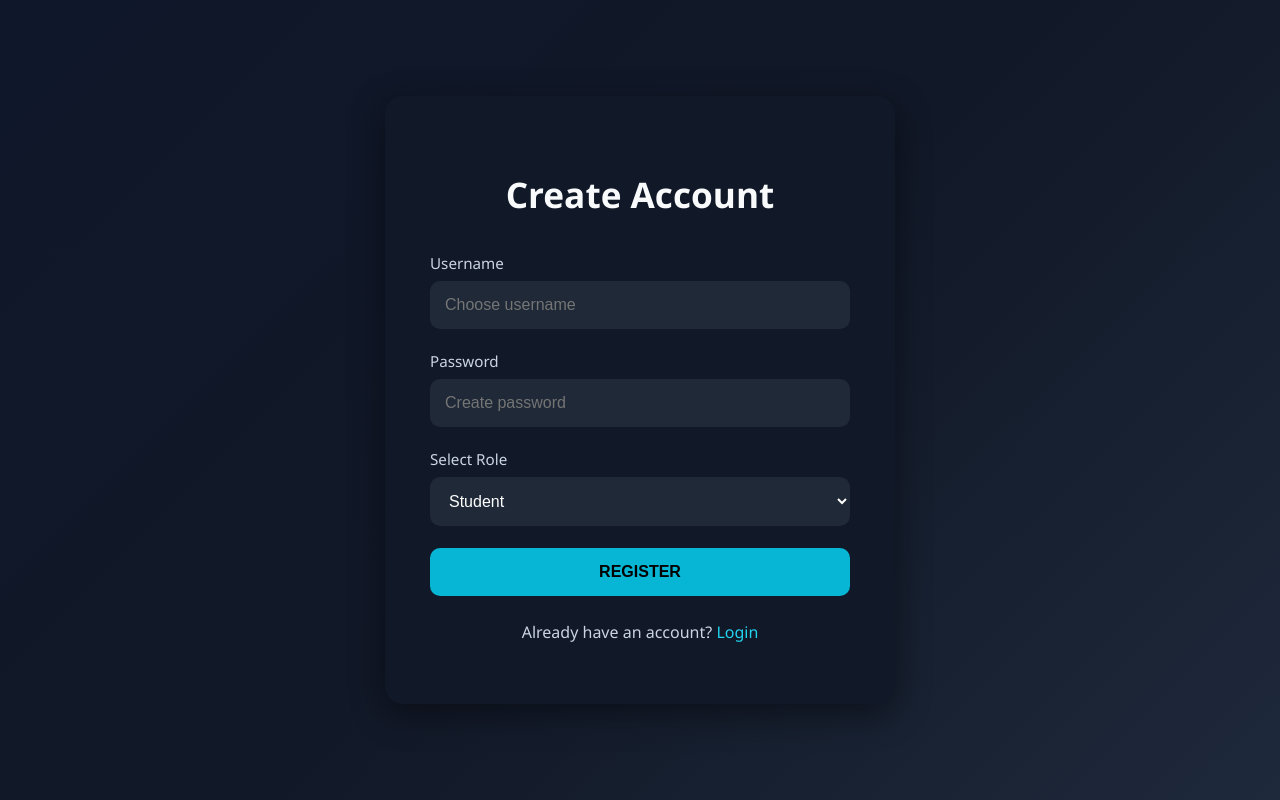
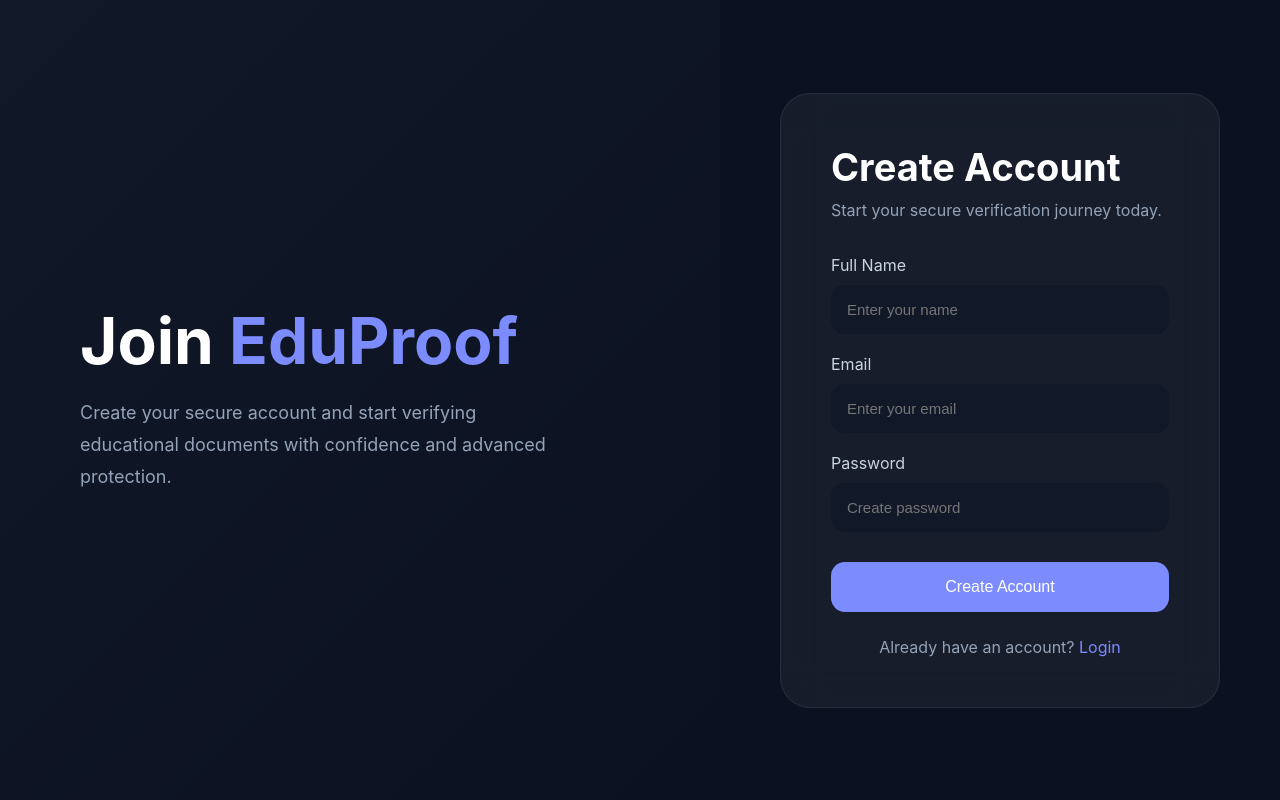
Before and after one commit to Mohammad-Yousuf2272/Eduproof, a Flask app: page /register in a window 1280 px wide. Run offline with Flask 3, Linux system fonts and the light colour scheme.

Commit message:
Enhance register.html with new styles and structure
Updated the register page with improved layout and styles.

```diff
--- a/templates/register.html
+++ b/templates/register.html
@@ -1,45 +1,205 @@
 
 <!DOCTYPE html>
-<html>
+<html lang="en">
 <head>
-<title>Register</title>
-<link rel="stylesheet" href="{{ url_for('static', filename='css/style.css') }}">
+    <meta charset="UTF-8">
+    <meta name="viewport" content="width=device-width, initial-scale=1.0">
+    <title>EduProof Register</title>
+
+    <link rel="stylesheet" href="{{ url_for('static', filename='style.css') }}">
+
+    <style>
+
+        body{
+            margin:0;
+            font-family:'Inter',sans-serif;
+            background:#0B1120;
+            color:white;
+            overflow:hidden;
+        }
+
+        .auth-container{
+            display:flex;
+            min-height:100vh;
+        }
+
+        .auth-left{
+            flex:1;
+            background:linear-gradient(135deg,#111827,#0B1120);
+            display:flex;
+            flex-direction:column;
+            justify-content:center;
+            padding:80px;
+        }
+
+        .auth-left h1{
+            font-size:64px;
+            margin-bottom:20px;
+            line-height:1.1;
+        }
+
+        .auth-left span{
+            color:#7C8CFF;
+        }
+
+        .auth-left p{
+            color:#94A3B8;
+            line-height:1.8;
+            font-size:18px;
+            max-width:500px;
+        }
+
+        .auth-right{
+            flex:1;
+            display:flex;
+            justify-content:center;
+            align-items:center;
+            position:relative;
+        }
+
+        .register-card{
+            width:440px;
+            padding:50px;
+            border-radius:30px;
+            background:rgba(255,255,255,0.05);
+            backdrop-filter:blur(20px);
+            border:1px solid rgba(255,255,255,0.08);
+            animation:fadeUp 1s ease;
+        }
+
+        .register-card h2{
+            font-size:38px;
+            margin-bottom:10px;
+        }
+
+        .register-card p{
+            color:#94A3B8;
+            margin-bottom:35px;
+        }
+
+        .input-group{
+            margin-bottom:20px;
+        }
+
+        .input-group label{
+            display:block;
+            margin-bottom:10px;
+            color:#CBD5E1;
+        }
+
+        .input-group input{
+            width:100%;
+            padding:16px;
+            border:none;
+            outline:none;
+            border-radius:14px;
+            background:#111827;
+            color:white;
+            font-size:15px;
+            transition:0.3s ease;
+        }
+
+        .input-group input:focus{
+            box-shadow:0 0 0 3px rgba(124,140,255,0.3);
+        }
+
+        .register-btn{
+            width:100%;
+            padding:16px;
+            border:none;
+            border-radius:14px;
+            background:#7C8CFF;
+            color:white;
+            font-size:16px;
+            cursor:pointer;
+            transition:0.3s ease;
+            margin-top:10px;
+        }
+
+        .register-btn:hover{
+            transform:translateY(-3px);
+            box-shadow:0 10px 25px rgba(124,140,255,0.35);
+        }
+
+        .bottom-text{
+            text-align:center;
+            margin-top:25px;
+            color:#94A3B8;
+        }
+
+        .bottom-text a{
+            color:#7C8CFF;
+            text-decoration:none;
+        }
+
+        @media(max-width:900px){
+
+            .auth-left{
+                display:none;
+            }
+
+            .auth-right{
+                width:100%;
+                padding:20px;
+            }
+
+            .register-card{
+                width:100%;
+            }
+        }
+
+    </style>
+
 </head>
+
 <body>
 
-<div class="auth-wrapper">
+<div class="auth-container">
 
-<div class="auth-card">
+    <div class="auth-left">
+
+        <h1>Join <span>EduProof</span></h1>
+
+        <p>
+            Create your secure account and start verifying educational documents
+            with confidence and advanced protection.
+        </p>
+
+    </div>
+
+    <div class="auth-right">
+
+        <form class="register-card" method="POST">
 
             <h2>Create Account</h2>
 
-<form method="POST">
+            <p>Start your secure verification journey today.</p>
 
             <div class="input-group">
-<label>Username</label>
-<input name="username" placeholder="Choose username" required>
+                <label>Full Name</label>
+                <input type="text" name="name" placeholder="Enter your name">
+            </div>
+
+            <div class="input-group">
+                <label>Email</label>
+                <input type="email" name="email" placeholder="Enter your email">
             </div>
 
             <div class="input-group">
                 <label>Password</label>
-<input type="password" name="password" placeholder="Create password" required>
+                <input type="password" name="password" placeholder="Create password">
             </div>
 
-<div class="input-group">
-<label>Select Role</label>
-<select name="role">
-<option value="student">Student</option>
-<option value="teacher">Teacher</option>
-</select>
+            <button class="register-btn" type="submit">
+                Create Account
+            </button>
+
+            <div class="bottom-text">
+                Already have an account?
+                <a href="/login">Login</a>
             </div>
 
-<button type="submit">REGISTER</button>
-
         </form>
-
-<div class="auth-footer">
-<p>Already have an account? <a href="/login">Login</a></p>
-</div>
 
     </div>
 
```
Lines whose indentation alone changed are shown as unchanged.
